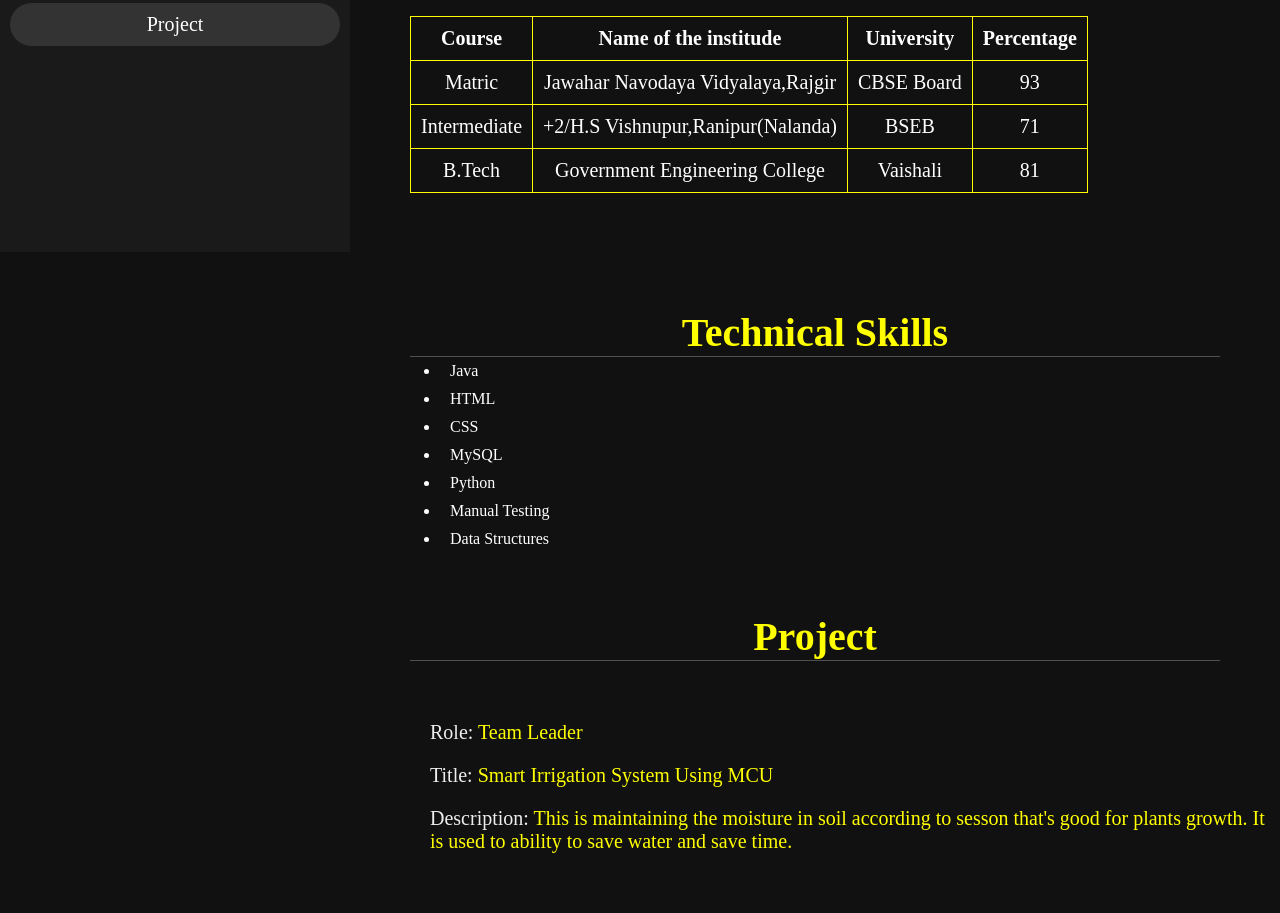
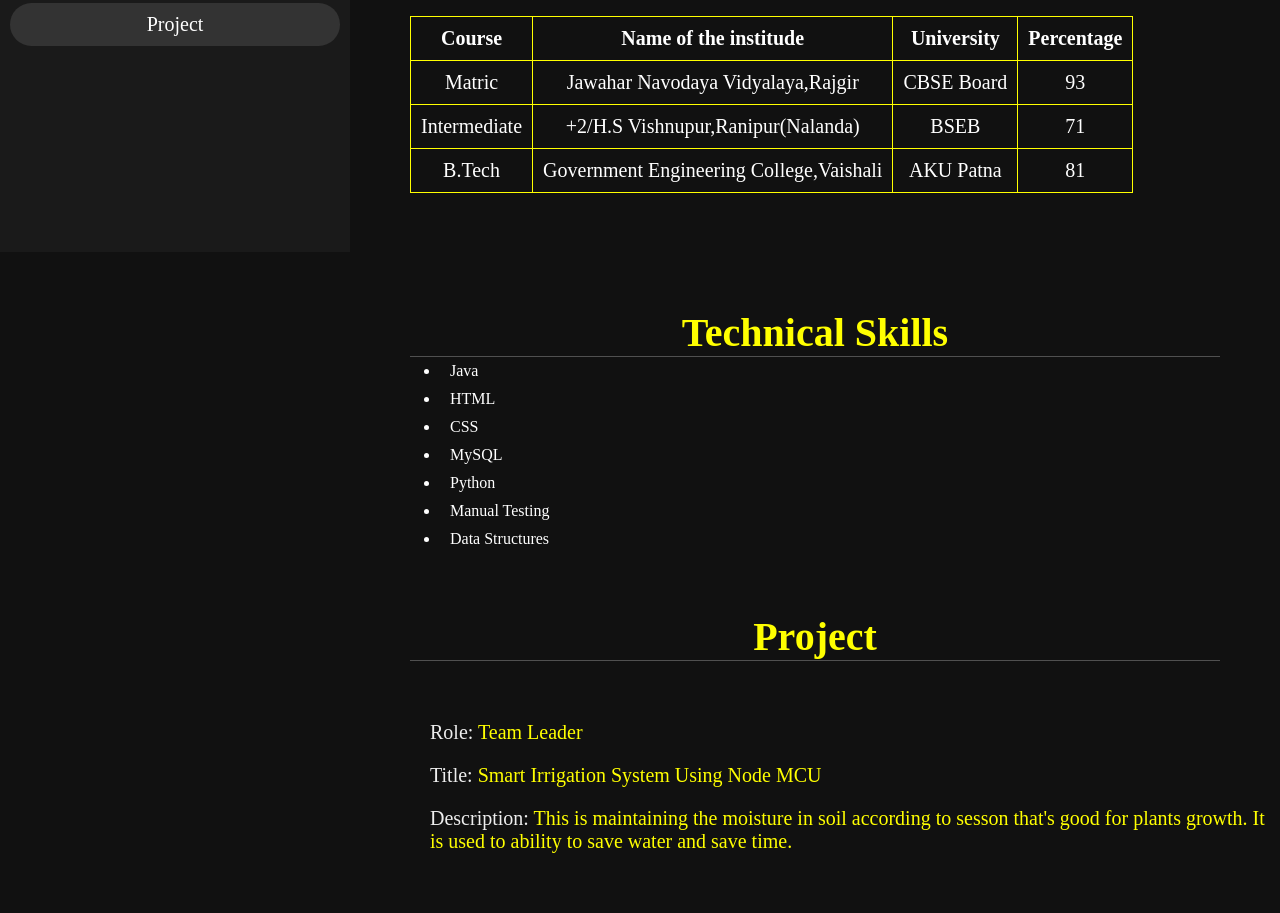
Before and after one commit to Akanksha270/port, a plain HTML site: page index.html in a window 1280 px wide. Shown: the part 548-1461 px from the top of the page. Drawn offline with Linux system fonts and the light colour scheme.

Commit message:
Update index.html

```diff
--- a/index.html
+++ b/index.html
@@ -58,8 +58,8 @@
         </tr>
         <tr>
             <td>B.Tech</td>
-            <td>Government Engineering College</td>
-            <td>Vaishali</td>
+            <td>Government Engineering College,Vaishali</td>
+            <td>AKU Patna</td>
             <td>81</td>
         </tr>
     </table>
@@ -84,7 +84,7 @@
     <div class="Row">
         <div class="det">
     <h3><span>Role: </span>Team Leader</h3>
-    <h3><span>Title: </span>Smart Irrigation System Using MCU</h3>
+    <h3><span>Title: </span>Smart Irrigation System Using Node MCU</h3>
     <h3><span>Description: </span>This is maintaining the moisture in soil according to sesson that's good for plants growth.
                                    It is used to ability to save water and save time. </h3>
             </div>
```
